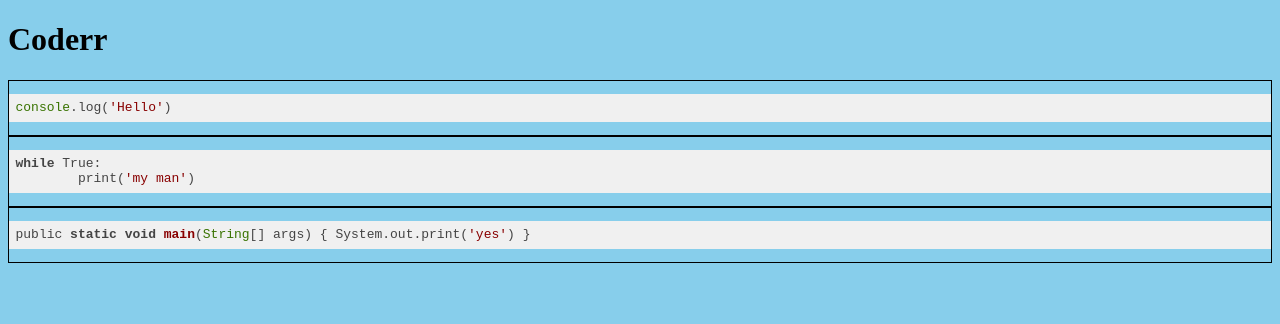
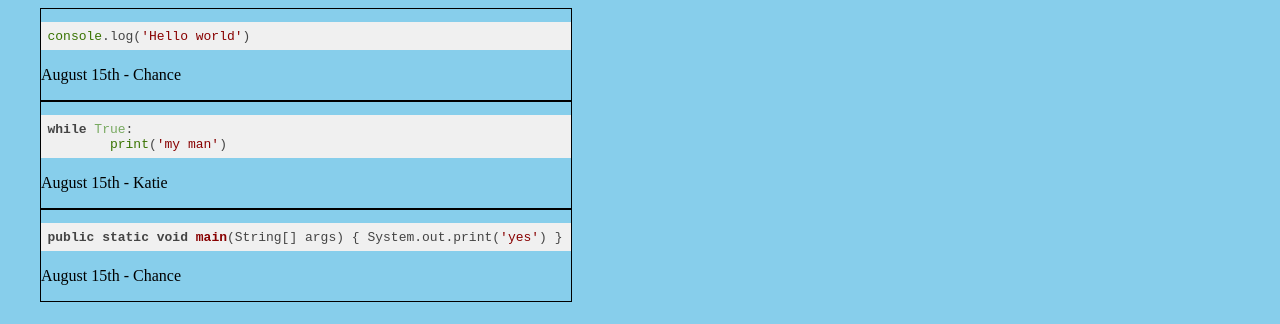
Before and after one commit to ch-ance/coderr, a React (Create React App) app: page / in a window 1280 px wide. Shown: the top 324 px of the page. Built offline with nearby package versions, Linux system fonts and the light colour scheme.

Commit message:
props are passed down correctly through MainContent and to Post

```diff
--- a/src/App.tsx
+++ b/src/App.tsx
@@ -1,24 +1,21 @@
 import React, { useState, useEffect } from 'react';
 import './App.scss';
 import Post from './components/Post';
+import MainContent from './components/MainContent/index';
 const PostsData: IPosts[] = require("./PostsData.json").posts
 
 interface IPosts {
   username: string;
   code: string;
+  language: string;
   id: number;
 }
 
 const App: React.FC = () => {
 
   return (
-    <div className="App">
-      <header className="App-header">
-        <h1>Coderr</h1>
-      </header>
-      {PostsData.map(eachPost => {
-        return <Post username={eachPost.username} code={eachPost.code} id={eachPost["id"]} />
-      })}
+    <div className="app-container">
+      <MainContent posts={PostsData} />
     </div>
   );
 }
--- a/src/PostsData.json
+++ b/src/PostsData.json
@@ -2,17 +2,20 @@
     "posts": [
         {
             "username": "Chance",
-            "code": "console.log('Hello')",
+            "code": "console.log('Hello world')",
+            "language": "javascript",
             "id": "1"
         },
         {
             "username": "Katie",
             "code": "while True:\n\tprint('my man')",
+            "language": "python",
             "id": "2"
         },
         {
             "username": "Chance",
             "code": "public static void main(String[] args) { System.out.print('yes') }",
+            "language": "java",
             "id": "3"
         }
     ]
--- /dev/null
+++ b/src/components/MainContent/index.tsx
@@ -0,0 +1,28 @@
+import * as React from "react";
+import Post from "../Post"
+
+interface IPost {
+    username: string;
+    code: string;
+    language: string;
+    id: number;
+  }
+
+interface Props {
+    posts: IPost[]
+}
+
+
+const MainContent: React.FC<Props> = (props) => {
+    return (
+        <div className="main-content    ">
+            <div className="posts-feed">
+                {props.posts.map(post => {
+                    return <Post username={post.username} language={post.language} id={post.id} code={post.code} />
+                })}
+            </div>
+        </div>
+    );
+};
+
+export default MainContent;
--- a/src/components/Post/index.tsx
+++ b/src/components/Post/index.tsx
@@ -5,22 +5,20 @@
 interface Props {
     username: string;
     code: string;
+    language: string;
     id: number;
 }
 
-const Post: React.FC<Props> = props => {
+const Post: React.FC<Props> = post => {
     return (
         <div className="post-container">
 
-            <SyntaxHighlighter language="javascript">
-                {props.code}
+            <SyntaxHighlighter language={post.language}>
+                {post.code}
             </SyntaxHighlighter>
-
-            {/* <h2>Post # {props.id}</h2>
-            <p>{props.code}</p>
             <p>
-                {Date.now()} - {props.username}
-            </p> */}
+                August 15th - {post.username}
+            </p>
         </div>
     );
 };
--- a/src/styles/Post.scss
+++ b/src/styles/Post.scss
@@ -1,3 +1,4 @@
 .post-container {
     border: 1px solid black;
+    width: 100%;
 }
--- a/src/styles/index.scss
+++ b/src/styles/index.scss
@@ -1 +1,2 @@
+@import "./layout.scss";
 @import "./Post.scss";
--- /dev/null
+++ b/src/styles/layout.scss
@@ -0,0 +1,5 @@
+.app-container {
+    display: flex;
+    margin: 0 auto;
+    max-width: 1200px;
+}
```
